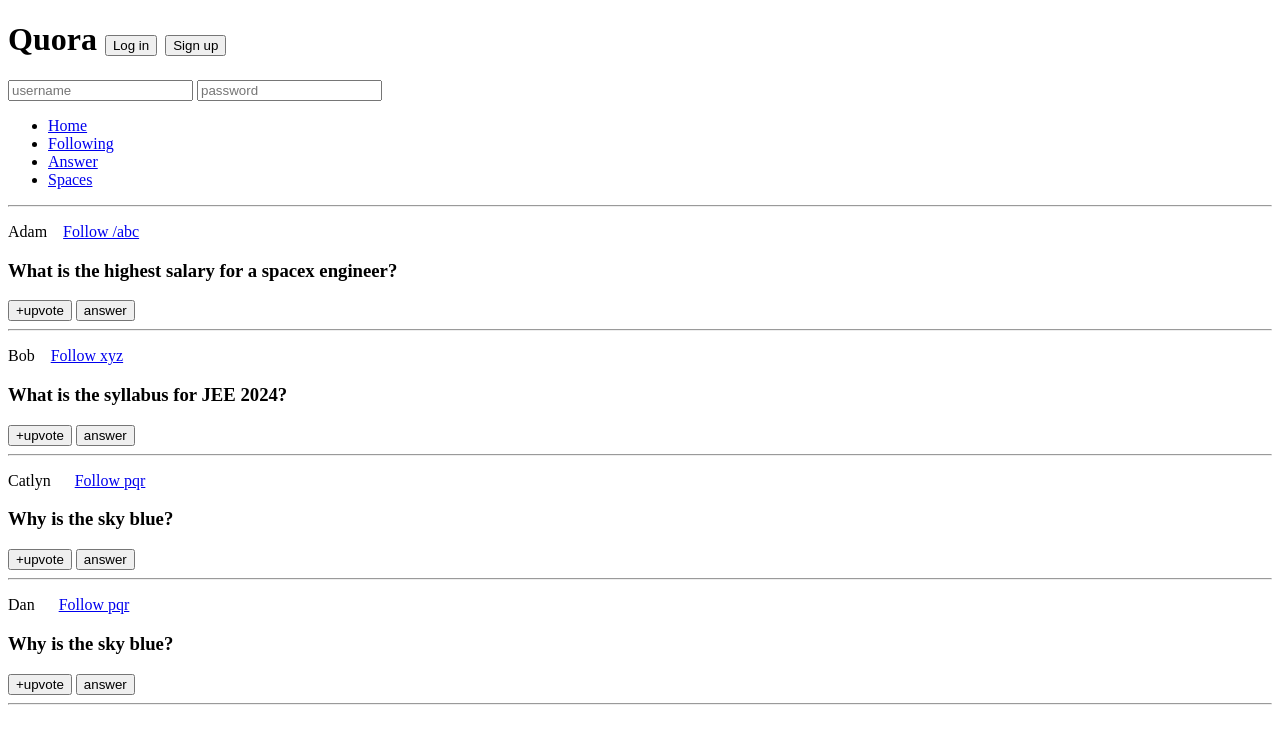
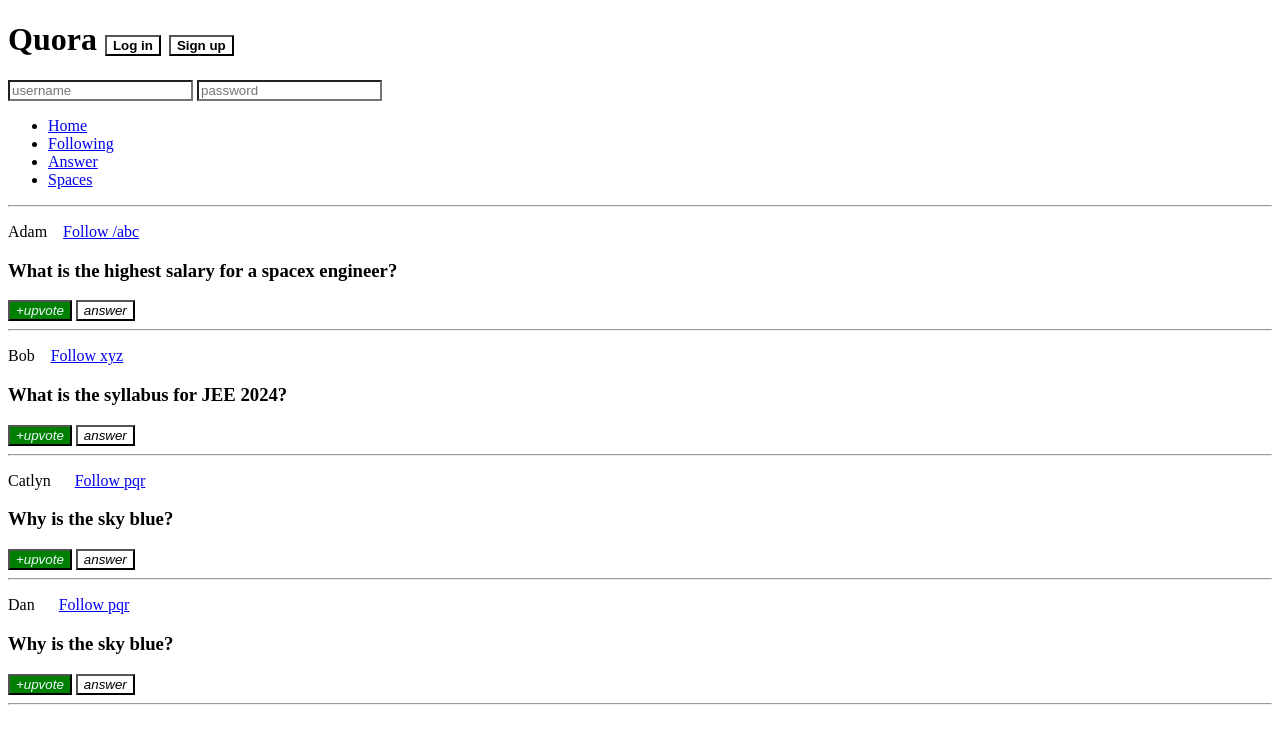
Before and after one commit to sarthakz-47/All-Codes, a plain HTML site: page WebDev/CSS/indexx.html in a window 1280 px wide. Drawn offline with Linux system fonts and the light colour scheme.

Commit message:
30 Jan 2026

```diff
--- a/WebDev/CSS/indexx.html
+++ b/WebDev/CSS/indexx.html
@@ -36,7 +36,7 @@
         </p>
         <h3>What is the highest salary for a spacex engineer?</h3>
         <span>
-            <button>+upvote</button>
+            <button class="upvote">+upvote</button>
             <button>answer</button>
         </span>
         <hr />
@@ -47,7 +47,7 @@
         </p>
         <h3>What is the syllabus for JEE 2024?</h3>
         <span>
-            <button>+upvote</button>
+            <button class="upvote">+upvote</button>
             <button>answer</button>
         </span>
         <hr />
@@ -58,7 +58,7 @@
         </p>
         <h3>Why is the sky blue?</h3>
         <span>
-            <button>+upvote</button>
+            <button class="upvote">+upvote</button>
             <button>answer</button>
         </span>
         <hr />
@@ -69,7 +69,7 @@
         </p>
         <h3>Why is the sky blue?</h3>
         <span>
-            <button>+upvote</button>
+            <button class="upvote">+upvote</button>
             <button>answer</button>
         </span>
         <hr />
--- a/WebDev/CSS/style.css
+++ b/WebDev/CSS/style.css
@@ -31,6 +31,9 @@
     letter-spacing: normal;
     letter-spacing: 10px;
 
+    /* 3. Font Family: used to change the font styles of the font: */
+    font-family: cursive;
+
 }
 
 p {
@@ -49,4 +52,7 @@
     line-height: 1.5;
     /* 2.e. Letter Spacing: controls the horizontoal spacing between text characters: */
     letter-spacing: 1px;
+    /* 3. Font Family: used to change the font styles of the font: */
+    font-family: 'Courier New', Courier, monospace;
+
 }
--- /dev/null
+++ b/WebDev/CSS/stylePracticeQs.css
@@ -0,0 +1,16 @@
+* {
+    font-family: 'Courier New', Courier, monospace;
+}
+
+h1 {
+    color: #1b74e4;
+}
+
+#searchbtn {
+    background-color: black;
+    color: white;
+}
+
+.userbtn {
+    background-color: aqua;
+}
--- a/WebDev/CSS/stylee.css
+++ b/WebDev/CSS/stylee.css
@@ -0,0 +1,26 @@
+/* 1.Universal selector: used to apply properties on all the content written: */
+* {
+    background-color: white;
+}
+
+/* 2. Element selector: used to apply properties on all the content inside all same elements only: */
+button {
+    font-style: italic;
+}
+
+/* 3.ID selector: used to apply properties on selected elements sub element: */
+#login {
+    font-weight: 900;
+    font-style: normal;
+}
+
+#signup {
+    font-weight: 900;
+    font-style: normal;
+}
+
+/* 4.class selector: used to apply properties on same elements present anywhere in the code: */
+.upvote {
+    background-color: green;
+    color: aliceblue;
+}
```
Also changed, not shown: WebDev/CSS/PracticeQs.html (+4 -0 lines), WebDev/CSS/index.html (+0 -1 lines), 1 other file.
